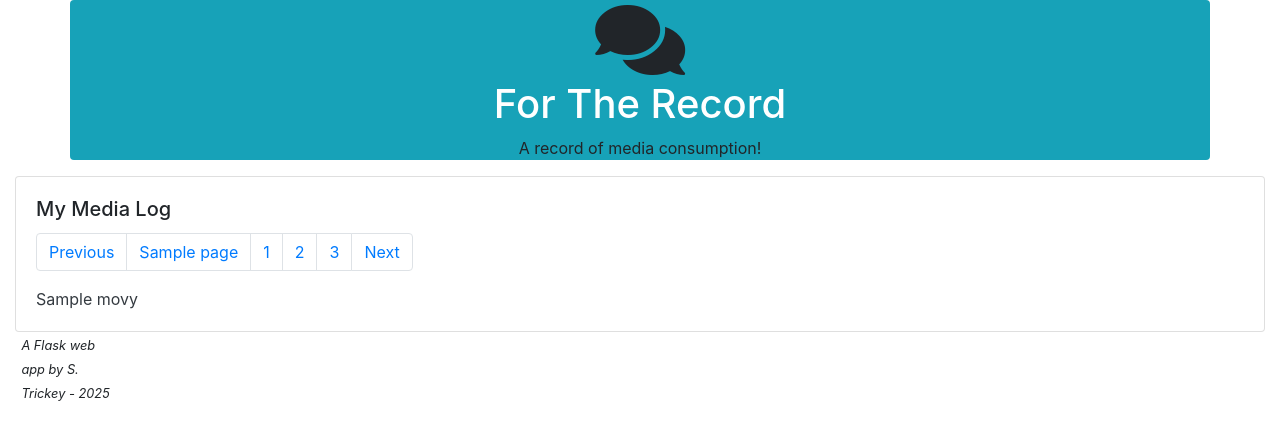
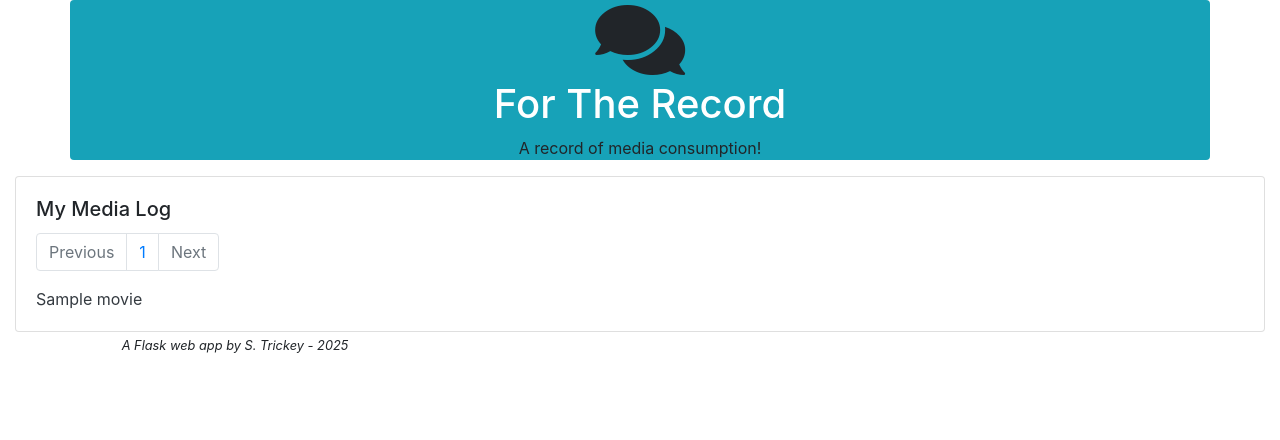
Before and after one commit to HackMasterFlash/ForTheRecord, a Flask app: template webapp/templates/db_listing.html in a window 1280 px wide. Shown: the part 56-496 px from the top of the page. Run offline with Flask 3, Linux system fonts and the light colour scheme; tables that the repository leaves empty hold one stand-in row (values such as "Sample post"); the template is opened without the code that fills it: values that come from a table or form of the project are taken from there, most other values are stand-ins (such as "Sample title", 1, 10 or a date in 2020); parts of the project's set-up code (start-up, migrations or seed data) failed here and were passed over; some libraries are stand-ins or nearby versions.

Commit message:
got this page to work with some fun features

```diff
--- a/webapp/templates/db_listing.html
+++ b/webapp/templates/db_listing.html
@@ -9,22 +9,29 @@
 
       <nav aria-label="Page navigation">
         <ul class="pagination">
-          <li class="page-item"><a class="page-link" href="#">Previous</a></li>
-
-          <li class="page-item {% if page == current_page %}active{% endif %}">
-            <a class="page-link" href="?page={{ page }}">{{ page.title }}</a>
-          <li class="page-item"><a class="page-link" href="#">1</a></li>
-          <li class="page-item"><a class="page-link" href="#">2</a></li>
-          <li class="page-item"><a class="page-link" href="#">3</a></li>
-          <li class="page-item"><a class="page-link" href="#">Next</a></li>
+          {% if page.has_prev %}
+          <li class="page-item"><a class="page-link" href="{{ url_for('main.listings', page=page.prev_num) }}">Previous</a></li>
+          {% else %}
+          <li class="page-item disabled"><a class="page-link">Previous</a></li>
+          {% endif %}
+          {% for index in range(1, page.pages+1) %}
+          <li class="page-item {% if index == page.page %}active{% endif %}">
+            <a class="page-link" href="{{ url_for('main.listings', page=index) }}">{{ index }}</a>
+          {% endfor %}
+          {% if page.has_next %}
+          <li class="page-item"><a class="page-link" href="{{ url_for('main.listings', page=page.next_num) }}">Next</a></li>
+          {% else %}
+          <li class="page-item disabled"><a class="page-link">Next</a></li>
+          {% endif %}
         </ul>
       </nav>
 
-      {% for movie in movies if movie.title%}
+      {% for movie in page.items if movie.title%}
       <div class="row">
         <div class="col-md-10">
-          <p class="card-text"><a class="text-dark" href="url_for('review_entry', movie_id={{movie.id}})">{{ movie.title }}</a></p>
+          <p class="card-text"><a class="text-dark" href="{{url_for('main.movie_detail', movie_id=movie.id)}}">{{ movie.title }}</a></p>
         </div>
+      </div>
       {% endfor %}
     </div>
   </div>
```
